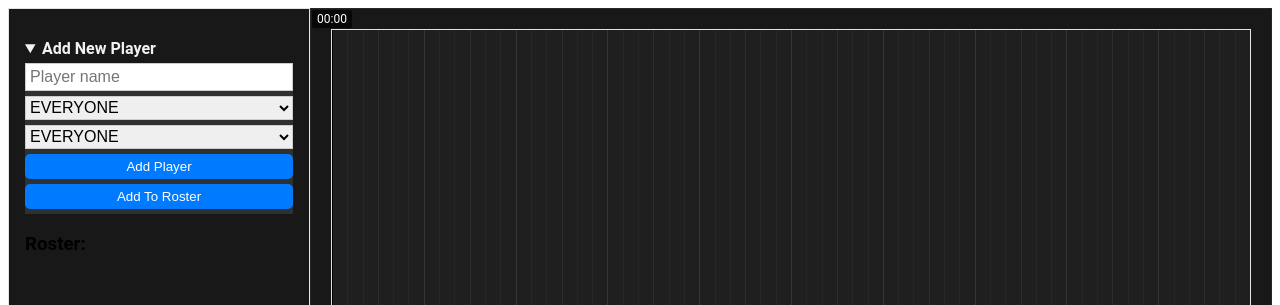
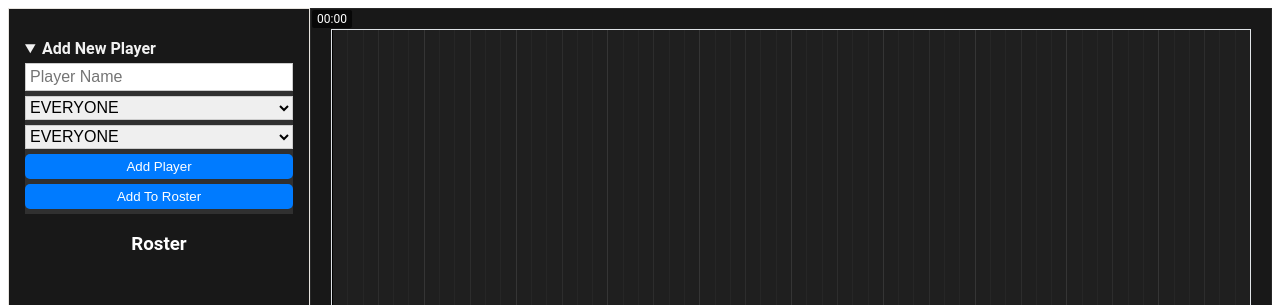
Before and after one commit to Rgornitzka/ViserioApp, a React (Create React App) app: page / in a window 1280 px wide. Both pictures are taken after a click on the heading "Add New Player". Shown: the top 305 px of the page. Built offline with nearby package versions, Linux system fonts and the light colour scheme.

Commit message:
added delete button in sidebar and roster

```diff
--- /dev/null
+++ b/src/CSSFiles/DeletePlayer.css
@@ -0,0 +1,46 @@
+.playerSection {
+    display: flex;
+    flex-direction: column;
+  }
+
+  .playerHeader {
+    display: flex;
+    justify-content: space-between;
+    align-items: center;
+  }
+
+  .player-delete-icon {
+    height: 1.5rem;
+    width: 1.5rem;
+    cursor: pointer;
+    color: black;
+  }
+
+  .playerAbilityIcons {
+    margin: 1rem;
+    padding: 1rem;
+  }
+
+  .playerAbilityIcon {
+    margin: 0;
+    padding: 0;
+  }
+
+  .rosterPlayer {
+    display: flex;
+    justify-content: space-between;
+    align-items: center;
+  }
+
+  .rosterPlayerHeader {
+    display: flex;
+    justify-content: space-between;
+    align-items: center;
+  }
+
+  .roster-delete-icon {
+    height: 1.5rem;
+    width: 1.5rem;
+    cursor: pointer;
+    color: black;
+  }
--- a/src/CSSFiles/RosterList.css
+++ b/src/CSSFiles/RosterList.css
@@ -3,4 +3,10 @@
     margin: 5px 0;
     border-radius: 5px;
     color: white;
+    text-align: left;
   }
+
+.roster {
+  color: #fff;
+  text-align: center;
+}
--- /dev/null
+++ b/src/components/DeleteIcon.js
@@ -0,0 +1,22 @@
+import React from 'react';
+
+function DeleteIcon({ onClick, className }) {
+  return (
+    <svg
+      xmlns="http://www.w3.org/2000/svg"
+      viewBox="0 0 24 24"
+      fill="none"
+      stroke="currentColor"
+      strokeWidth="3"
+      strokeLinecap="round"
+      strokeLinejoin="round"
+      className={className}
+      onClick={onClick}
+    >
+      <line x1="18" y1="6" x2="6" y2="18"></line>
+      <line x1="6" y1="6" x2="18" y2="18"></line>
+    </svg>
+  );
+}
+
+export default DeleteIcon;
--- a/src/components/NewPlayerInput.js
+++ b/src/components/NewPlayerInput.js
@@ -2,6 +2,7 @@ import React, { useState } from 'react';
 import useStore from '../store';
 import CLASSES_SPECS_ROLES from '../config/ClassesSpecsRoles';
 import abilities from '../config/Abilities';
+//import predefinedPlayerNames from '../config/PredefinedPlayerNames';
 import '../CSSFiles/NewPlayerInput.css'
 
 function NewPlayerInput() {
@@ -39,6 +40,10 @@ function NewPlayerInput() {
   };
 
   const handleAddToRoster = () => {
+    if (!name) {
+      alert('Player name is required');
+      return;
+    }
     addToRoster({ name, class: playerClass, spec: playerSpec, role: playerRole });
   };
 
@@ -57,13 +62,20 @@ function NewPlayerInput() {
   return (
     <form onSubmit={handleSubmit} className="player-form">
       <input
+        //list="player-names" Dropdownmenu with predefined player names
         type="text"
         value={name}
         onChange={(e) => setName(e.target.value)}
-        placeholder="Player name"
+        placeholder="Player Name"
         required
         className="player-input"
       />
+{/*   Dropdownmenu with predefined player names
+      <datalist id="player-names">
+        {predefinedPlayerNames.map((playerName) => (
+          <option key={playerName} value={playerName} />
+        ))}
+      </datalist> */}
       <select
         value={playerClass}
         onChange={handleClassChange}
--- a/src/components/RosterList.js
+++ b/src/components/RosterList.js
@@ -2,22 +2,31 @@ import React from 'react';
 import useStore from '../store';
 import CLASSCOLORS from '../config/ClassColors';
 import '../CSSFiles/RosterList.css';
+import DeleteIcon from './DeleteIcon';
+import '../CSSFiles/DeletePlayer.css';
 
 function RosterList() {
-    const { roster } = useStore();
+  const { roster, removePlayerFromRoster } = useStore();
+
+  const handleDeleteClick = (playerName) => {
+    removePlayerFromRoster(playerName);
+  };
 
   return (
-      <div>
-        <h3>Roster:</h3>
+    <div className="roster">
+      <h3>Roster</h3>
       {roster.map((player, index) => {
         const playerColor = CLASSCOLORS[player.class.toUpperCase()]; // Get player's class color
         const [red, green, blue] = playerColor; // Destructure the RGB values
         const rgbaColor = `rgba(${red}, ${green}, ${blue}, 0.2)`; // Construct the RGBA color value
 
         return (
-            <p key={index} style={{ backgroundColor: rgbaColor }} className="rosterPlayer">
-              {player.name} - {player.class}
-            </p>
+          <div key={index} style={{ backgroundColor: rgbaColor }} className="roosterPlayer">
+            <div className="roosterPlayerHeader">
+              <span>{player.name} - {player.class}</span>
+              <DeleteIcon onClick={() => handleDeleteClick(player.name)} className="roster-delete-icon"/>
+            </div>
+          </div>
         );
       })}
     </div>
--- a/src/components/Sidebar.js
+++ b/src/components/Sidebar.js
@@ -6,12 +6,17 @@ import WowheadIcon from './WowheadIcon';
 import '../CSSFiles/Sidebar.css';
 import '../CSSFiles/NewPlayerDropdown.css'
 import CLASSCOLORS from '../config/ClassColors';
+import DeleteIcon from './DeleteIcon';
 
 function Sidebar() {
-  const { players, addAbilityToPlayer } = useStore();
+  const { players, addAbilityToPlayer, removePlayer } = useStore();
 
   const handleAbilityClick = (ability, player) => {
     addAbilityToPlayer(ability, player.name);
+  }
+
+  const handleDeletePlayer = (playerName) => {
+    removePlayer(playerName);
   }
 
   return (
@@ -22,22 +27,28 @@ function Sidebar() {
         <RosterList />
       </details>
       {players?.map((player) => {
-        const playerColor = CLASSCOLORS[player.class.toUpperCase()]; // Get player's class color
-        const [red, green, blue] = playerColor; // Destructure the RGB values
-        const rgbaColor = `rgba(${red}, ${green}, ${blue}, 0.2)`; // Construct the RGBA color value
+        const playerColor = CLASSCOLORS[player.class.toUpperCase()];
+        const [red, green, blue] = playerColor;
+        const rgbaColor = `rgba(${red}, ${green}, ${blue}, 0.2)`;
 
         return (
           <div key={player.name} style={{ backgroundColor: rgbaColor }} className="playerSection">
+            <div className="playerHeader">
               <h2 className="playerName">{player.name}</h2>
+              <DeleteIcon className="player-delete-icon" onClick={() => handleDeletePlayer(player.name)} />
+            </div>
+            <div className="abilityIcons">
               {player.abilities?.map((ability, index) => (
                 <WowheadIcon
                   key={index}
                   name={ability.icon}
                   alt={ability.name}
+                  size = {'2rem'}
                   onClick={() => handleAbilityClick(ability, player)}
                   className="playerAbilityIcon"
                 />
               ))}
+            </div>
           </div>
         );
       })}
--- /dev/null
+++ b/src/config/PredefinedPlayerNames.js
@@ -0,0 +1,10 @@
+
+const PredefinedPlayerNames = [
+    '{role:tank}',
+    '{role:healer}',
+    '{role:damager}',
+    '{role:melee}',
+    '{role:ranged}',
+  ];
+
+  export default PredefinedPlayerNames;
--- a/src/store.js
+++ b/src/store.js
@@ -20,7 +20,7 @@ const useStore = create((set) => ({
     set((state) => ({
       players: [...state.players, player],
     })),
-    addToRoster: (player) =>
+  addToRoster: (player) =>
     set((state) => {
       let sortedRoster = [...state.roster, player];
       sortedRoster.sort((a, b) => {
@@ -37,8 +37,22 @@ const useStore = create((set) => ({
         }
         return player;
       });
-
       return { players: updatedPlayers };
     }),
+  removePlayerFromRoster: (name) => {
+    set((state) => {
+      // Filter out the player to delete from the roster array
+      const updatedRoster = state.roster.filter((player) => player.name !== name);
+      return { ...state, roster: updatedRoster };
+    });
+  },
+  removePlayer: (name) => {
+    set((state) => {
+      // Filter out the player to delete from the players array
+      const updatedPlayers = state.players.filter((player) => player.name !== name);
+      return { ...state, players: updatedPlayers };
+    });
+  },
 }));
+
 export default useStore;
```
Lines whose indentation alone changed are shown as unchanged.
